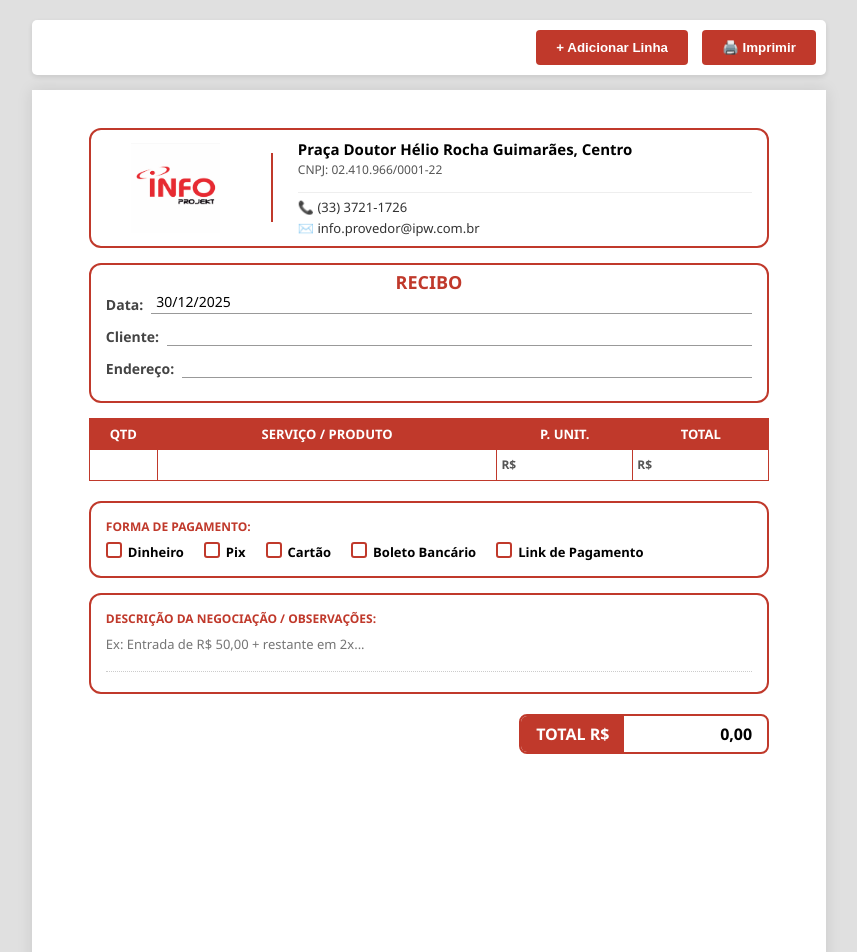
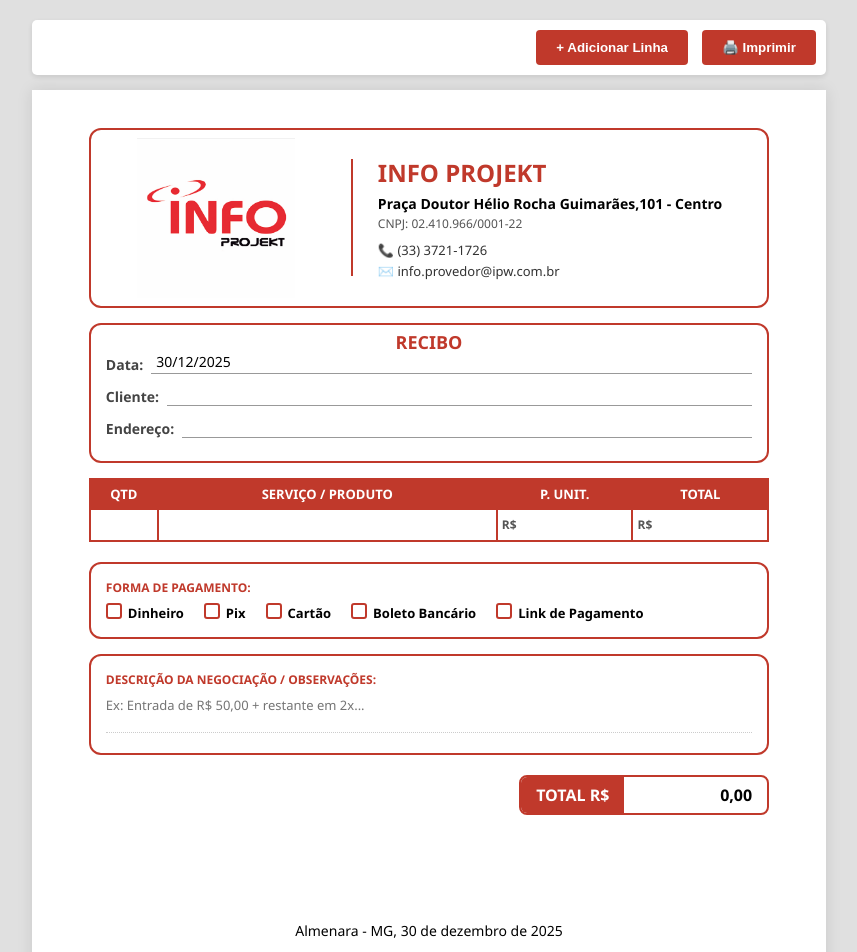
Before and after one commit to Caetano-Uriel/ReciboPDF, a plain HTML site: page index.html in a window 1280 px wide. Shown: the top 952 px of the page, without its empty margins (211-1068 px from the left). Drawn offline with Linux system fonts and the light colour scheme.

Commit message:
Add files via upload

```diff
--- a/index.html
+++ b/index.html
@@ -3,7 +3,7 @@
 <head>
     <meta charset="UTF-8">
     <meta name="viewport" content="width=device-width, initial-scale=1.0">
-    <title>Recibo Profissional</title>
+    <title>Recibo Info Projekt</title>
     <link rel="stylesheet" href="style.css">
 </head>
 <body>
@@ -26,11 +26,13 @@
             <div class="linha-vertical"></div>
 
             <div class="info-contato">
+                <h1 class="nome-empresa-header">INFO PROJEKT</h1>
+
                 <p class="endereco-principal">
-                    Praça Doutor Hélio Rocha Guimarães, Centro
+                    Praça Doutor Hélio Rocha Guimarães,101 - Centro
                 </p>
                 <p class="cnpj-linha">CNPJ: 02.410.966/0001-22</p>
-                <div class="separador-info"></div>
+
                 <div class="contato-grid">
                     <span>📞 (33) 3721-1726</span>
                     <span>✉️ info.provedor@ipw.com.br</span>
@@ -102,6 +104,11 @@
             </div>
         </div>
 
+        <br><br><br>
+        <div class="assinatura-final">
+            <p id="textoCidadeData">Almenara - MG, ...</p>
+        </div>
+
     </div>
 
     <script src="script.js"></script>
--- a/script.js
+++ b/script.js
@@ -1,10 +1,22 @@
 document.addEventListener("DOMContentLoaded", function() {
     const hoje = new Date();
+
+    // 1. Data Numérica para o campo "Data"
     const dia = String(hoje.getDate()).padStart(2, '0');
     const mes = String(hoje.getMonth() + 1).padStart(2, '0');
     const ano = hoje.getFullYear();
     document.getElementById('dataAtual').value = `${dia}/${mes}/${ano}`;
 
+    // 2. Data por Extenso para o Rodapé (Almenara - MG)
+    const meses = [
+        "janeiro", "fevereiro", "março", "abril", "maio", "junho",
+        "julho", "agosto", "setembro", "outubro", "novembro", "dezembro"
+    ];
+    const nomeMes = meses[hoje.getMonth()];
+    const textoRodape = `Almenara - MG, ${hoje.getDate()} de ${nomeMes} de ${ano}`;
+    document.getElementById('textoCidadeData').innerText = textoRodape;
+
+    // 3. Inicializa Tabela e Botões
     adicionarLinha();
     document.getElementById('btnAdd').addEventListener('click', adicionarLinha);
 });
@@ -13,7 +25,7 @@ function adicionarLinha() {
     const tbody = document.getElementById('tabelaItens').getElementsByTagName('tbody')[0];
     const row = tbody.insertRow();
 
-    // 1. Quantidade
+    // QTD
     const cellQtd = row.insertCell(0);
     cellQtd.className = 'col-qtd';
     const inputQtd = document.createElement('input');
@@ -21,45 +33,37 @@ function adicionarLinha() {
     inputQtd.addEventListener('input', calcularTotal);
     cellQtd.appendChild(inputQtd);
 
-    // 2. Descrição
+    // DESC
     const cellDesc = row.insertCell(1);
     cellDesc.className = 'col-desc';
     const inputDesc = document.createElement('input');
     inputDesc.type = 'text';
     cellDesc.appendChild(inputDesc);
 
-    // 3. Valor Unitário (Com R$)
+    // VALOR (Com R$)
     const cellValor = row.insertCell(2);
     cellValor.className = 'col-unit';
-
     const wrapperValor = document.createElement('div');
     wrapperValor.className = 'money-wrapper';
-
     const symbolValor = document.createElement('span');
     symbolValor.innerText = 'R$';
-
     const inputValor = document.createElement('input');
-    inputValor.type = 'text'; // Usar text para facilitar formatação se quiser futuramente
+    inputValor.type = 'text';
     inputValor.addEventListener('input', calcularTotal);
-
     wrapperValor.appendChild(symbolValor);
     wrapperValor.appendChild(inputValor);
     cellValor.appendChild(wrapperValor);
 
-    // 4. Total (Com R$)
+    // TOTAL (Com R$)
     const cellTotal = row.insertCell(3);
     cellTotal.className = 'col-total';
-
     const wrapperTotal = document.createElement('div');
     wrapperTotal.className = 'money-wrapper';
-
     const symbolTotal = document.createElement('span');
     symbolTotal.innerText = 'R$';
-
     const inputTotal = document.createElement('input');
     inputTotal.type = 'text';
     inputTotal.readOnly = true;
-
     wrapperTotal.appendChild(symbolTotal);
     wrapperTotal.appendChild(inputTotal);
     cellTotal.appendChild(wrapperTotal);
@@ -72,13 +76,8 @@ function calcularTotal() {
     for (let i = 0; i < tbody.rows.length; i++) {
         const row = tbody.rows[i];
 
-        // Célula 0 (Qtd) -> input direto
         const qtdInput = row.cells[0].getElementsByTagName('input')[0];
-
-        // Célula 2 (Valor) -> input dentro do wrapper
         const valorInput = row.cells[2].getElementsByTagName('input')[0];
-
-        // Célula 3 (Total) -> input dentro do wrapper
         const totalInput = row.cells[3].getElementsByTagName('input')[0];
 
         const qVal = qtdInput.value.replace(',', '.');
--- a/style.css
+++ b/style.css
@@ -21,7 +21,7 @@ body {
     color: var(--cor-texto);
 }
 
-/* BOTÕES (TELA) */
+/* BOTÕES */
 .controles {
     margin-bottom: 15px;
     padding: 10px;
@@ -63,15 +63,15 @@ body {
     background: #fff;
 }
 
-/* --- CABEÇALHO --- */
+/* --- CABEÇALHO ATUALIZADO (LOGO GRANDE) --- */
 .cabecalho {
     display: flex;
-    height: 120px;
+    height: 180px; /* Aumentei de 140px para 180px */
     align-items: center;
 }
 
 .logo-area {
-    flex: 0 0 140px;
+    flex: 0 0 220px; /* Aumentei a largura da coluna de 160px para 220px */
     display: flex;
     align-items: center;
     justify-content: center;
@@ -80,7 +80,7 @@ body {
 
 .logo-area img {
     max-width: 100%;
-    max-height: 90px;
+    max-height: 160px; /* Aumentei o limite da imagem de 110px para 160px */
     object-fit: contain;
 }
 
@@ -101,9 +101,18 @@ body {
     color: #333;
 }
 
+/* Nome INFO PROJEKT Grande */
+.nome-empresa-header {
+    font-size: 24px;
+    font-weight: 800;
+    color: var(--cor-primaria);
+    margin: 0 0 5px 0;
+    text-transform: uppercase;
+}
+
 .endereco-principal {
     font-weight: bold;
-    font-size: 15px;
+    font-size: 14px;
     color: #000;
     margin-bottom: 2px;
 }
@@ -192,13 +201,13 @@ th {
 
 td {
     border: 1px solid var(--cinza-borda);
-    border-left: 1px solid var(--cor-primaria);
-    border-right: 1px solid var(--cor-primaria);
+    border-left: 2px solid var(--cor-primaria);
+    border-right: 2px solid var(--cor-primaria);
     padding: 4px;
-    height: 28px; /* Altura um pouco maior para caber o R$ */
+    height: 28px;
 }
 
-/* Wrapper para Campos de Dinheiro (R$ + Input) */
+/* Money Wrapper (R$) */
 .money-wrapper {
     display: flex;
     align-items: center;
@@ -213,7 +222,6 @@ td {
     font-weight: bold;
 }
 
-/* Inputs da Tabela */
 td input {
     width: 100%;
     border: none;
@@ -221,10 +229,9 @@ td input {
     background: transparent;
     font-size: 13px;
     font-family: inherit;
-    text-align: right; /* Números alinhados à direita */
+    text-align: right;
 }
 
-/* Exceções de alinhamento */
 td.col-desc input { text-align: left; }
 td.col-qtd input { text-align: center; }
 
@@ -234,7 +241,7 @@ td.col-qtd input { text-align: center; }
 .col-total { width: 20%; }
 
 table tbody tr:last-child td {
-    border-bottom: 1px solid var(--cor-primaria);
+    border-bottom: 2px solid var(--cor-primaria);
 }
 
 /* --- SEÇÃO PAGAMENTO --- */
@@ -340,6 +347,14 @@ table tbody tr:last-child td {
     color: #000;
 }
 
+/* --- DATA E ASSINATURA --- */
+.assinatura-final {
+    margin-top: 40px; /* Distância do total */
+    text-align: center;
+    font-size: 14px;
+    color: #000;
+}
+
 /* --- IMPRESSÃO --- */
 @media print {
     @page {
```
